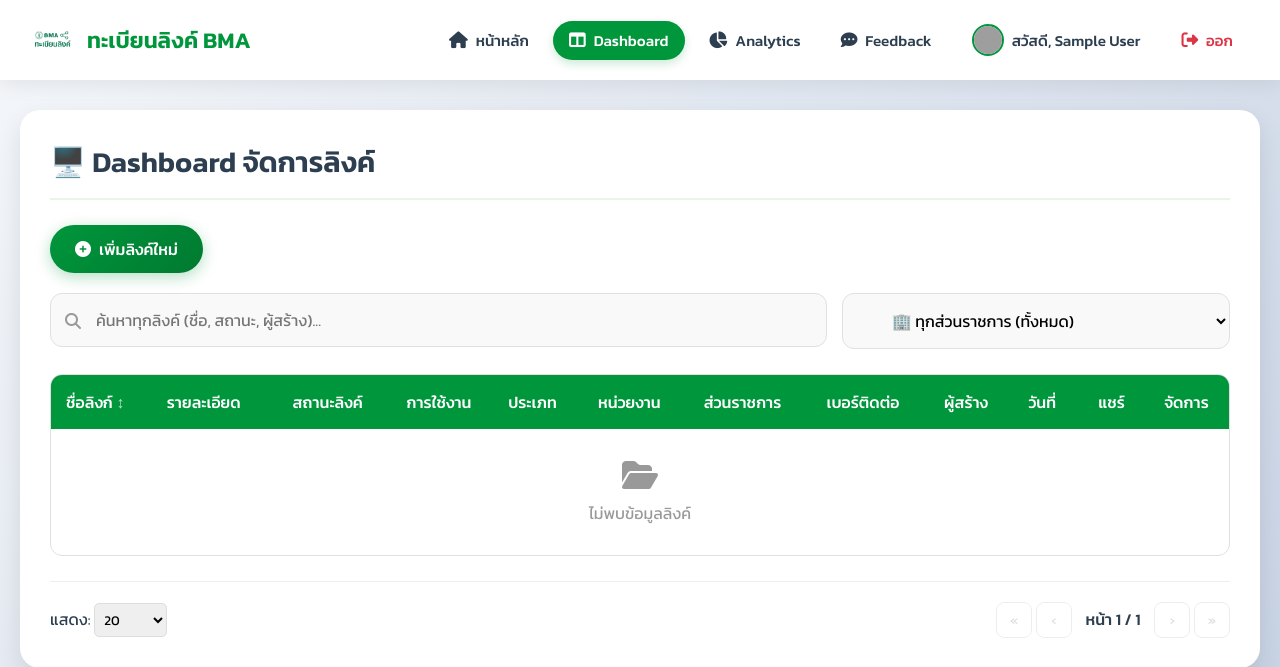
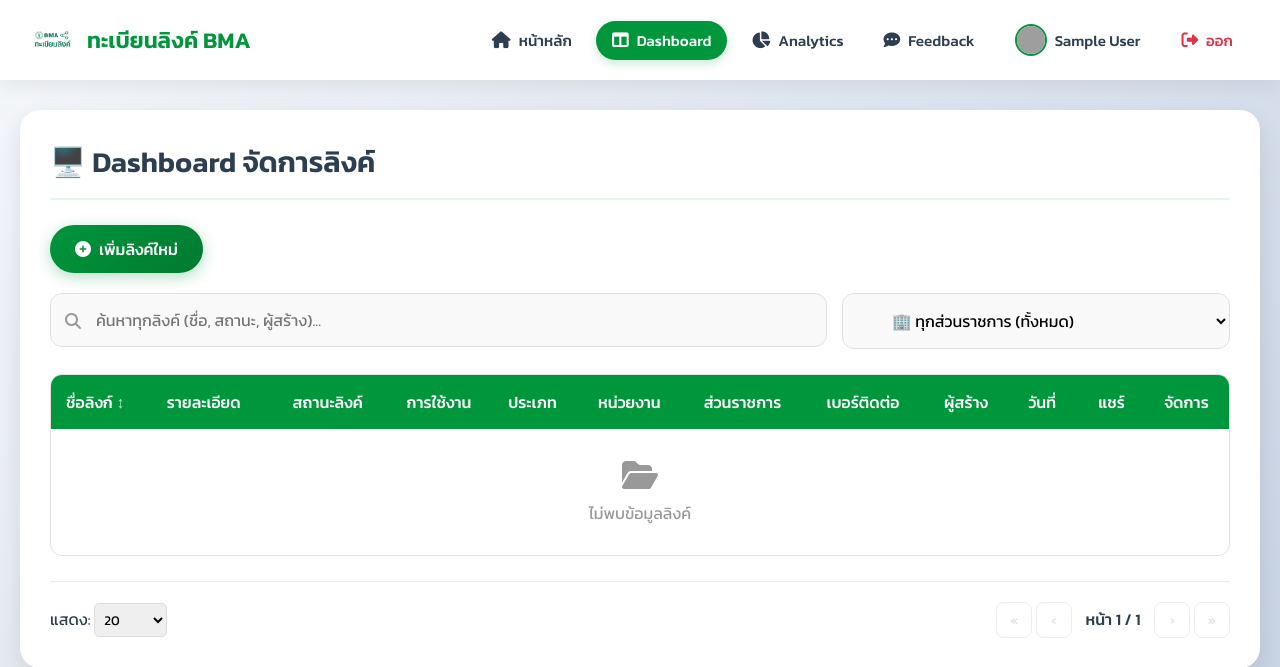
Before and after one commit to iepddbkk-byte/bma-link-portal, a Flask app: page /dashboard in a window 1280 px wide. Shown: the top 667 px of the page. Run offline with Flask 3, Linux system fonts and the light colour scheme; the visitor is signed in with stand-in values (Sample User, id 1); data that the repository does not hold is empty; some libraries are stand-ins or nearby versions; grey boxes are pictures that could not be loaded.

Commit message:
update smartphone display3

```diff
--- a/templates/dashboard.html
+++ b/templates/dashboard.html
@@ -316,7 +316,7 @@
 
                 <a href="{{ url_for('profile_page') }}" class="nav-link profile-item" title="โปรไฟล์">
                     <img src="https://ui-avatars.com/api/?name={{ session.name }}&background=00963C&color=fff" class="user-profile-pic" alt="Profile">
-                    <span>สวัสดี, {{ session.name }}</span>
+                    <span>{{ session.name }}</span>
                 </a>
 
                 <a href="{{ url_for('logout') }}" class="nav-link logout-btn" title="ออกจากระบบ">
```
